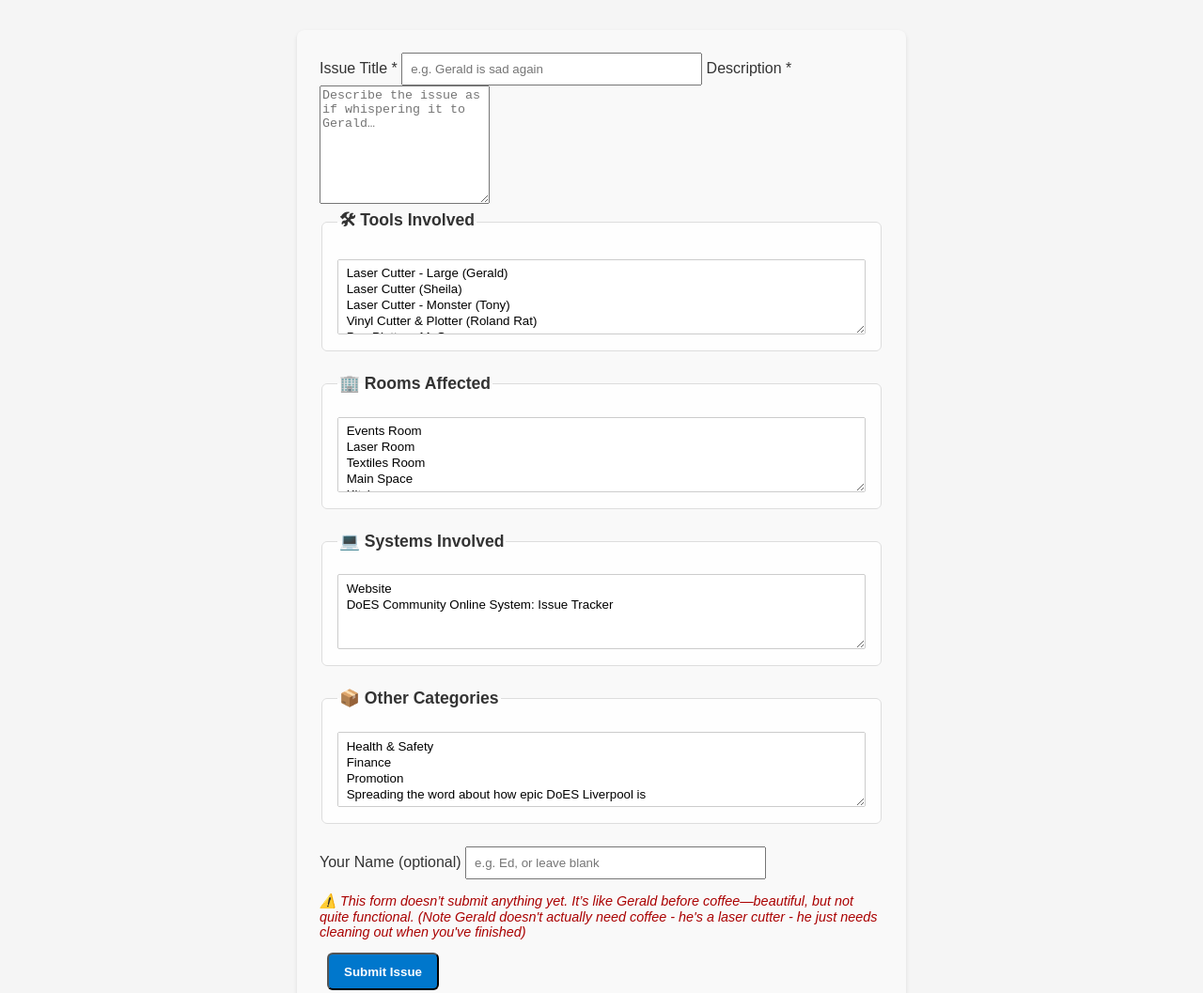
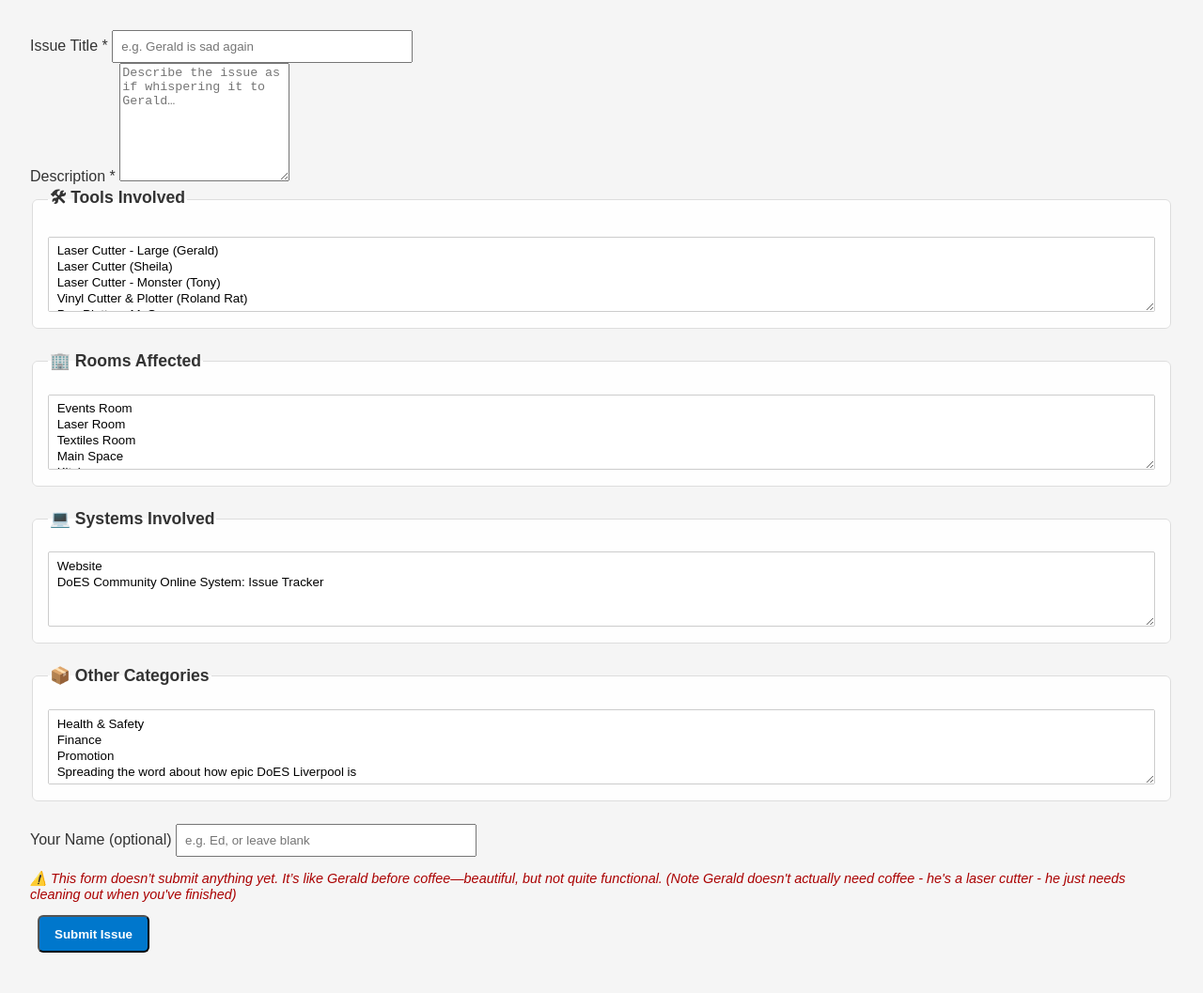
Before and after one commit to epsaul/DoES_Somebody_should_interface, a plain HTML site: page issueForm.html in a window 1280 px wide. Shown: the top 1057 px of the page at 94% size. Drawn offline with Linux system fonts and the light colour scheme.

Commit message:
line break added after issue title

```diff
--- a/issueForm.html
+++ b/issueForm.html
@@ -8,13 +8,16 @@
 </head>
 <body>
 
-<form class="issue-form">
-
+<div class="form-group">
   <label for="title">Issue Title *</label>
   <input type="text" id="title" name="title" required placeholder="e.g. Gerald is sad again">
+</div>
 
+<div class="form-group">
   <label for="description">Description *</label>
   <textarea id="description" name="description" required rows="8" placeholder="Describe the issue as if whispering it to Gerald…"></textarea>
+</div>
+
 
   <fieldset>
     <legend>🛠 Tools Involved</legend>
```
